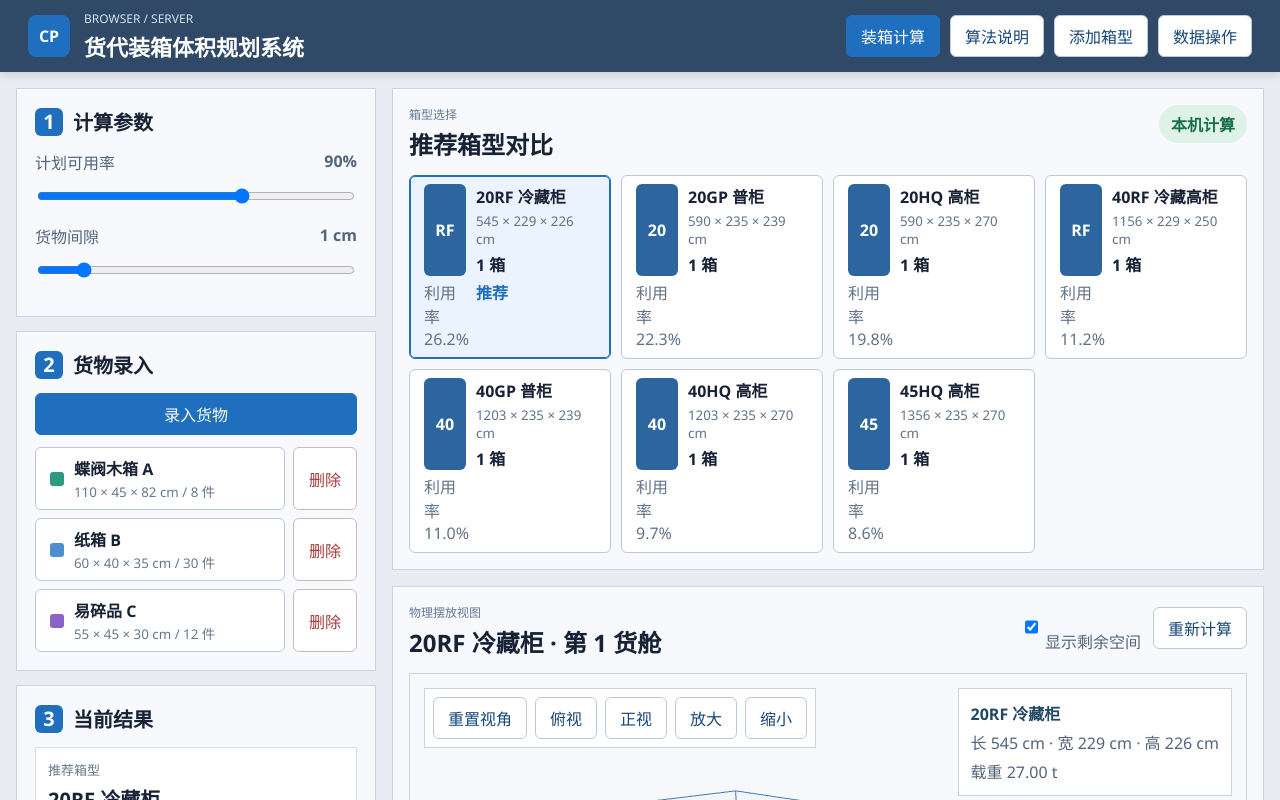
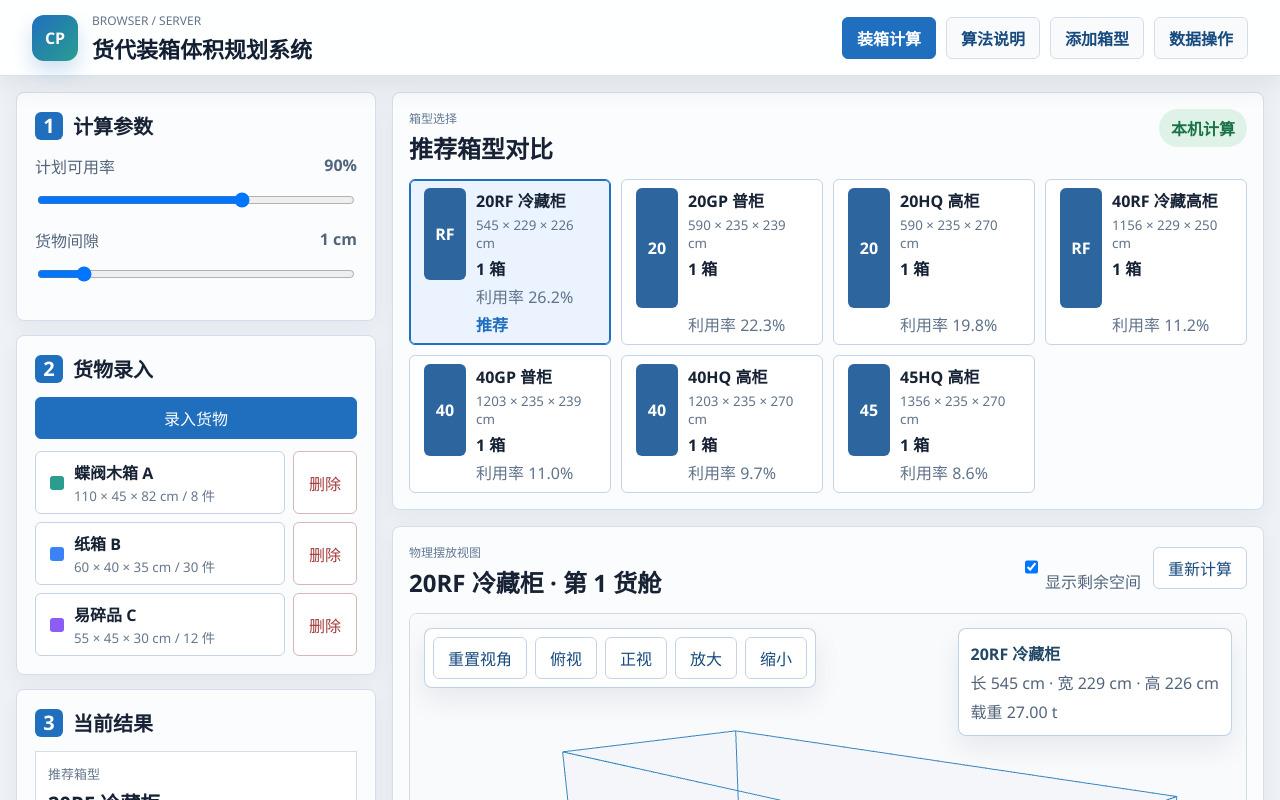
Before and after one commit to Suiyizou/cargo-container-planner, a Vue app in the folder frontend/: page / in a window 1280 px wide. Shown: the top 800 px of the page. Built offline with nearby package versions, Linux system fonts and the light colour scheme.

Commit message:
Improve planner UI and 3D cargo visuals

```diff
--- a/frontend/src/App.vue
+++ b/frontend/src/App.vue
@@ -50,12 +50,12 @@
           <button class="primary wide" type="button" @click="openCargoModal()">录入货物</button>
           <div class="cargo-list">
             <div
-              v-for="cargo in cargos"
+              v-for="(cargo, index) in cargos"
               :key="cargo.id"
               class="cargo-item"
             >
               <button class="cargo-row" type="button" @click="openCargoModal(cargo)">
-                <i :style="{ background: cargo.color }"></i>
+                <i :style="{ background: cargo.color || systemColorFor(index) }"></i>
                 <span>
                   <strong>{{ cargo.name }}</strong>
                   <small>{{ cargo.lengthCm }} × {{ cargo.widthCm }} × {{ cargo.heightCm }} cm / {{ cargo.quantity }} 件</small>
@@ -177,7 +177,7 @@ import { cloneDefaultContainers } from "./services/localData";
 import { fmt, shortType, uid } from "./utils/format";
 
 const STORAGE_KEY = "cargo-planner-vue-state";
-const colors = ["#2b9a83", "#4f8ed1", "#8b62c8", "#ef7c2a", "#d25f74", "#72a447"];
+const colors = ["#2a9d8f", "#3b82f6", "#8b5cf6", "#f97316", "#e11d48", "#65a30d", "#0891b2", "#c026d3", "#ca8a04", "#475569"];
 
 const activePage = ref("planner");
 const cargos = ref([]);
@@ -311,7 +311,7 @@ function closeCargoModal() {
 function saveCargo(cargo) {
   const index = cargos.value.findIndex((item) => item.id === cargo.id);
   if (index >= 0) cargos.value.splice(index, 1, cargo);
-  else cargos.value.push({ ...cargo, color: cargo.color || colors[cargos.value.length % colors.length] });
+  else cargos.value.push(cargo);
   closeCargoModal();
 }
 
@@ -340,9 +340,9 @@ function resetContainers() {
 
 function loadSample(notify = true) {
   cargos.value = [
-    { id: uid("cargo"), name: "蝶阀木箱 A", lengthCm: 110, widthCm: 45, heightCm: 82, quantity: 8, weightKg: 180, type: "pallet", color: "#2b9a83" },
-    { id: uid("cargo"), name: "纸箱 B", lengthCm: 60, widthCm: 40, heightCm: 35, quantity: 30, weightKg: 12, type: "normal", color: "#4f8ed1" },
-    { id: uid("cargo"), name: "易碎品 C", lengthCm: 55, widthCm: 45, heightCm: 30, quantity: 12, weightKg: 18, type: "nonstack", color: "#8b62c8" }
+    { id: uid("cargo"), name: "蝶阀木箱 A", lengthCm: 110, widthCm: 45, heightCm: 82, quantity: 8, weightKg: 180, type: "pallet", color: systemColorFor(0) },
+    { id: uid("cargo"), name: "纸箱 B", lengthCm: 60, widthCm: 40, heightCm: 35, quantity: 30, weightKg: 12, type: "normal", color: systemColorFor(1) },
+    { id: uid("cargo"), name: "易碎品 C", lengthCm: 55, widthCm: 45, heightCm: 30, quantity: 12, weightKg: 18, type: "nonstack", color: systemColorFor(2) }
   ];
   if (notify) showToast("已套用示例货物。");
 }
@@ -384,7 +384,7 @@ function importCsv(event) {
         quantity: Number(item.quantity || 1),
         weightKg: Number(item.weightKg || 0),
         type: item.type || "normal",
-        color: item.color || colors[index % colors.length]
+        color: item.color || ""
       };
     });
     showToast("CSV 已导入。");
@@ -400,6 +400,10 @@ function containerIcon(name) {
   return "20";
 }
 
+function systemColorFor(index) {
+  return colors[index % colors.length];
+}
+
 function showToast(message) {
   toast.value = message;
   window.clearTimeout(showToast.timer);
--- a/frontend/src/components/CargoModal.vue
+++ b/frontend/src/components/CargoModal.vue
@@ -42,10 +42,19 @@
             <option value="pallet">托盘/异形货</option>
           </select>
         </label>
-        <label>
-          显示颜色
-          <input v-model="model.color" type="color" />
-        </label>
+        <details class="color-options span-2">
+          <summary>
+            <span>颜色设置</span>
+            <em>{{ model.color ? "已自定义颜色" : "系统自动推荐颜色" }}</em>
+          </summary>
+          <div class="color-picker-row">
+            <label>
+              货物颜色
+              <input v-model="colorValue" type="color" />
+            </label>
+            <button type="button" @click="useAutoColor">使用系统推荐色</button>
+          </div>
+        </details>
         <div class="modal-actions span-2">
           <button type="button" @click="$emit('close')">取消</button>
           <button class="primary" type="submit">{{ model.id ? "保存修改" : "添加货物" }}</button>
@@ -56,13 +65,19 @@
 </template>
 
 <script setup>
-import { reactive, watch } from "vue";
+import { computed, reactive, watch } from "vue";
 import { uid } from "../utils/format";
 
 const props = defineProps({ cargo: { type: Object, default: null } });
 const emit = defineEmits(["close", "save"]);
 
 const model = reactive(defaultCargo());
+const colorValue = computed({
+  get: () => model.color || "#4e8fd0",
+  set: (value) => {
+    model.color = value;
+  }
+});
 
 watch(
   () => props.cargo,
@@ -80,8 +95,12 @@ function defaultCargo() {
     quantity: 10,
     weightKg: 12,
     type: "normal",
-    color: "#4e8fd0"
+    color: ""
   };
+}
+
+function useAutoColor() {
+  model.color = "";
 }
 
 function submit() {
--- a/frontend/src/styles.css
+++ b/frontend/src/styles.css
@@ -1,6 +1,6 @@
 :root {
   color: #172235;
-  background: #e9edf3;
+  background: #eef2f7;
   font-family: "Microsoft YaHei", "Segoe UI", Arial, sans-serif;
   font-size: 16px;
 }
@@ -12,7 +12,7 @@
 body {
   margin: 0;
   min-width: 1180px;
-  background: #e9edf3;
+  background: #eef2f7;
 }
 
 button,
@@ -22,17 +22,19 @@ select {
 }
 
 button {
-  border: 1px solid #b9c8da;
+  border: 1px solid #c5d3e4;
   background: #fff;
-  color: #174777;
+  color: #174a7f;
   cursor: pointer;
   min-height: 38px;
   padding: 8px 14px;
   border-radius: 6px;
+  transition: border-color 0.16s ease, box-shadow 0.16s ease, transform 0.16s ease, background 0.16s ease;
 }
 
 button:hover {
   border-color: #2c78c4;
+  box-shadow: 0 4px 12px rgba(30, 93, 158, 0.12);
 }
 
 button.primary,
@@ -70,15 +72,17 @@ select {
 }
 
 .topbar {
-  height: 72px;
+  height: 76px;
   display: flex;
   align-items: center;
   justify-content: space-between;
   gap: 24px;
-  padding: 0 28px;
-  color: #fff;
-  background: #304966;
-  box-shadow: 0 2px 10px rgba(20, 34, 52, 0.18);
+  padding: 0 32px;
+  color: #172235;
+  background: rgba(255, 255, 255, 0.94);
+  border-bottom: 1px solid #d8e2ef;
+  box-shadow: 0 10px 28px rgba(20, 34, 52, 0.08);
+  backdrop-filter: blur(12px);
 }
 
 .brand {
@@ -90,18 +94,20 @@ select {
 .brand-mark {
   display: grid;
   place-items: center;
-  width: 42px;
-  height: 42px;
-  border-radius: 8px;
-  background: #1f6fbe;
+  width: 46px;
+  height: 46px;
+  border-radius: 12px;
+  background: linear-gradient(135deg, #1f6fbe, #2a9d8f);
+  color: #fff;
   font-weight: 800;
+  box-shadow: 0 10px 20px rgba(31, 111, 190, 0.22);
 }
 
 .brand p,
 .section-head p,
 .page-title p {
   margin: 0 0 3px;
-  color: #d3e2f4;
+  color: #64748b;
   font-size: 12px;
   text-transform: uppercase;
   letter-spacing: 0;
@@ -115,6 +121,7 @@ select {
 
 .brand h1 {
   font-size: 22px;
+  color: #132033;
 }
 
 .top-actions {
@@ -125,6 +132,16 @@ select {
 
 .top-actions button {
   min-width: 92px;
+  background: #f8fafc;
+  color: #174a7f;
+  border-color: #d2deec;
+  font-weight: 700;
+}
+
+.top-actions button.active {
+  color: #fff;
+  background: #1f6fbe;
+  border-color: #1f6fbe;
 }
 
 .menu {
@@ -136,20 +153,34 @@ select {
   right: 0;
   top: 46px;
   z-index: 20;
-  width: 170px;
-  padding: 8px;
+  width: 204px;
+  padding: 10px;
   background: #fff;
   border: 1px solid #c8d4e2;
-  box-shadow: 0 14px 30px rgba(19, 34, 50, 0.18);
+  border-radius: 8px;
+  box-shadow: 0 18px 42px rgba(19, 34, 50, 0.16);
 }
 
 .menu-panel button,
 .menu-panel label {
-  display: block;
+  display: flex;
+  align-items: center;
   width: 100%;
-  margin: 4px 0;
+  min-height: 42px;
+  margin: 5px 0;
+  padding: 8px 12px;
   text-align: left;
-  color: #174777;
+  color: #174a7f;
+  border: 1px solid #c8d4e2;
+  border-radius: 6px;
+  background: #fff;
+  cursor: pointer;
+}
+
+.menu-panel button:hover,
+.menu-panel label:hover {
+  background: #f1f7ff;
+  border-color: #8db9e7;
 }
 
 .menu-panel input {
@@ -172,9 +203,10 @@ select {
 .control-card,
 .panel,
 .algorithm-page {
-  border: 1px solid #c8d4e2;
-  background: #f7f9fc;
-  box-shadow: 0 1px 0 rgba(255, 255, 255, 0.8) inset;
+  border: 1px solid #d3deea;
+  border-radius: 8px;
+  background: #fbfcfe;
+  box-shadow: 0 8px 22px rgba(20, 34, 52, 0.05);
 }
 
 .control-card {
@@ -384,10 +416,21 @@ select {
   font-weight: 800;
 }
 
+.container-card strong,
+.container-card small,
+.container-card b,
+.container-card em {
+  grid-column: 2;
+}
+
 .container-card small,
 .container-card em {
   color: #60738a;
   font-style: normal;
+}
+
+.container-card em {
+  white-space: nowrap;
 }
 
 .visual-panel {
@@ -404,8 +447,11 @@ select {
 .scene-wrap {
   position: relative;
   height: 620px;
-  border: 1px solid #c8d4e2;
-  background: #f6f8fb;
+  border: 1px solid #cfdbe9;
+  border-radius: 8px;
+  background: #f8fafc;
+  box-shadow: inset 0 1px 0 rgba(255, 255, 255, 0.9);
+  overflow: hidden;
 }
 
 .scene-host {
@@ -413,6 +459,7 @@ select {
   width: 100%;
   height: 100%;
   overflow: hidden;
+  background: linear-gradient(180deg, #fbfdff 0%, #eef4f8 100%);
 }
 
 .scene-host canvas {
@@ -426,9 +473,11 @@ select {
 .legend {
   position: absolute;
   z-index: 4;
-  background: rgba(255, 255, 255, 0.92);
-  border: 1px solid #c7d4e4;
-  backdrop-filter: blur(6px);
+  background: rgba(255, 255, 255, 0.9);
+  border: 1px solid rgba(185, 204, 226, 0.9);
+  border-radius: 8px;
+  box-shadow: 0 12px 28px rgba(20, 34, 52, 0.08);
+  backdrop-filter: blur(10px);
 }
 
 .scene-tools {
@@ -611,13 +660,14 @@ select {
   align-items: center;
   justify-content: space-between;
   padding: 18px 22px;
-  background: #304966;
-  color: #fff;
+  background: #fff;
+  color: #132033;
+  border-bottom: 1px solid #d8e2ef;
 }
 
 .modal header p {
   margin: 0 0 4px;
-  color: #d6e4f3;
+  color: #64748b;
 }
 
 .modal header h2 {
@@ -642,6 +692,47 @@ select {
   gap: 7px;
   color: #41546b;
   font-weight: 700;
+}
+
+.color-options {
+  border: 1px solid #d3deea;
+  border-radius: 8px;
+  background: #fff;
+  padding: 12px 14px;
+}
+
+.color-options summary {
+  display: flex;
+  align-items: center;
+  justify-content: space-between;
+  gap: 16px;
+  color: #174a7f;
+  cursor: pointer;
+  font-weight: 800;
+}
+
+.color-options summary em {
+  color: #657a93;
+  font-size: 13px;
+  font-style: normal;
+  font-weight: 500;
+}
+
+.color-picker-row {
+  display: flex;
+  align-items: end;
+  gap: 12px;
+  margin-top: 14px;
+}
+
+.color-picker-row label {
+  min-width: 180px;
+}
+
+.color-picker-row input[type="color"] {
+  width: 84px;
+  min-height: 42px;
+  padding: 4px;
 }
 
 .span-2 {
--- a/frontend/src/workers/packingWorker.js
+++ b/frontend/src/workers/packingWorker.js
@@ -5,7 +5,7 @@ const TYPE_RULES = {
   pallet: { rotatable: false, nonStack: false, extraGapCm: 3 }
 };
 
-const COLORS = ["#ef7c2a", "#4e8fd0", "#8b62c8", "#25a389", "#d25f74", "#f2b13e", "#6da847", "#c96b36", "#5e77d6"];
+const COLORS = ["#2a9d8f", "#3b82f6", "#8b5cf6", "#f97316", "#e11d48", "#65a30d", "#0891b2", "#c026d3", "#ca8a04", "#475569"];
 
 self.onmessage = (event) => {
   const { id, payload } = event.data || {};
```
Also changed, not shown: frontend/src/components/ContainerScene.vue (+89 -28 lines).
